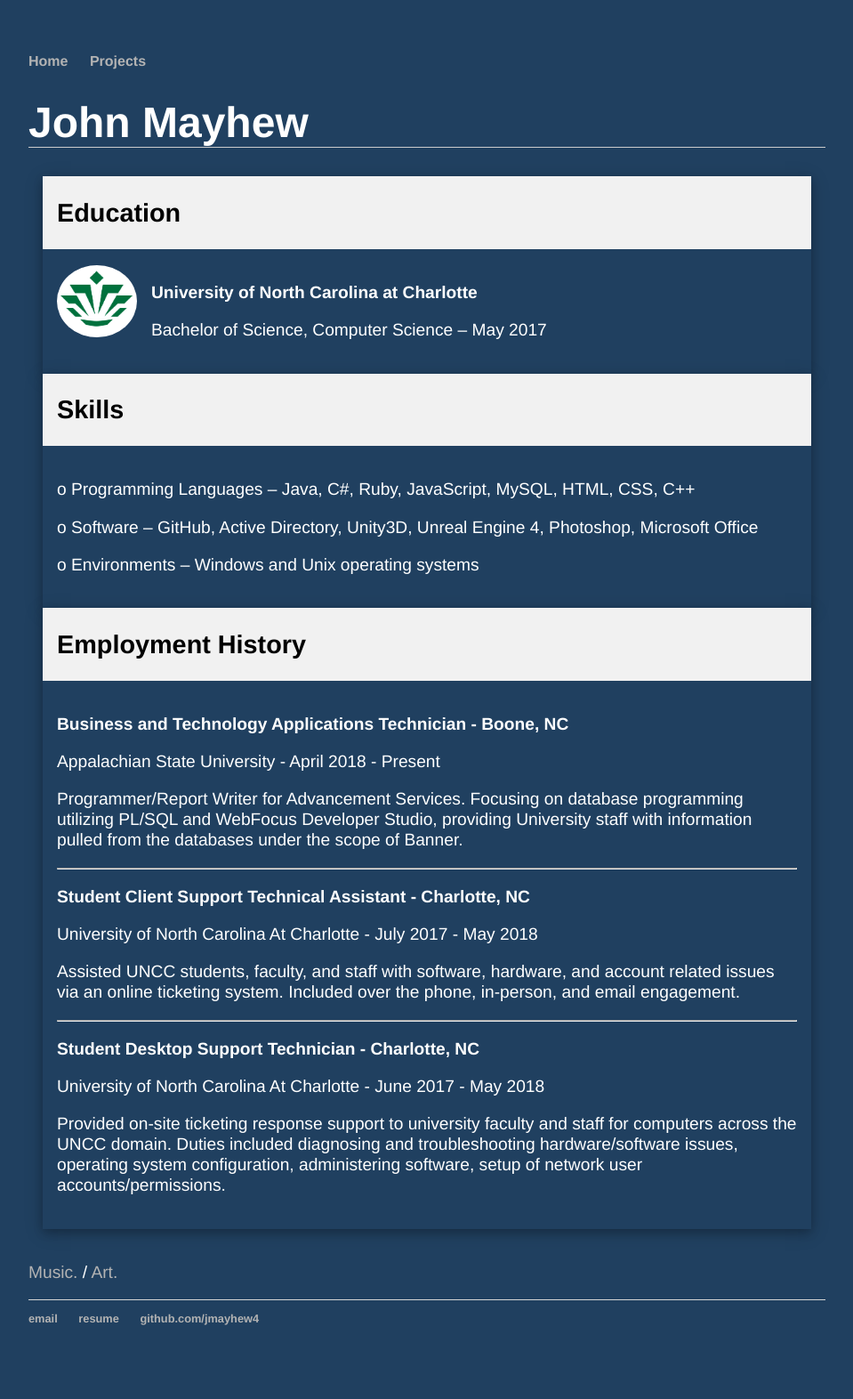
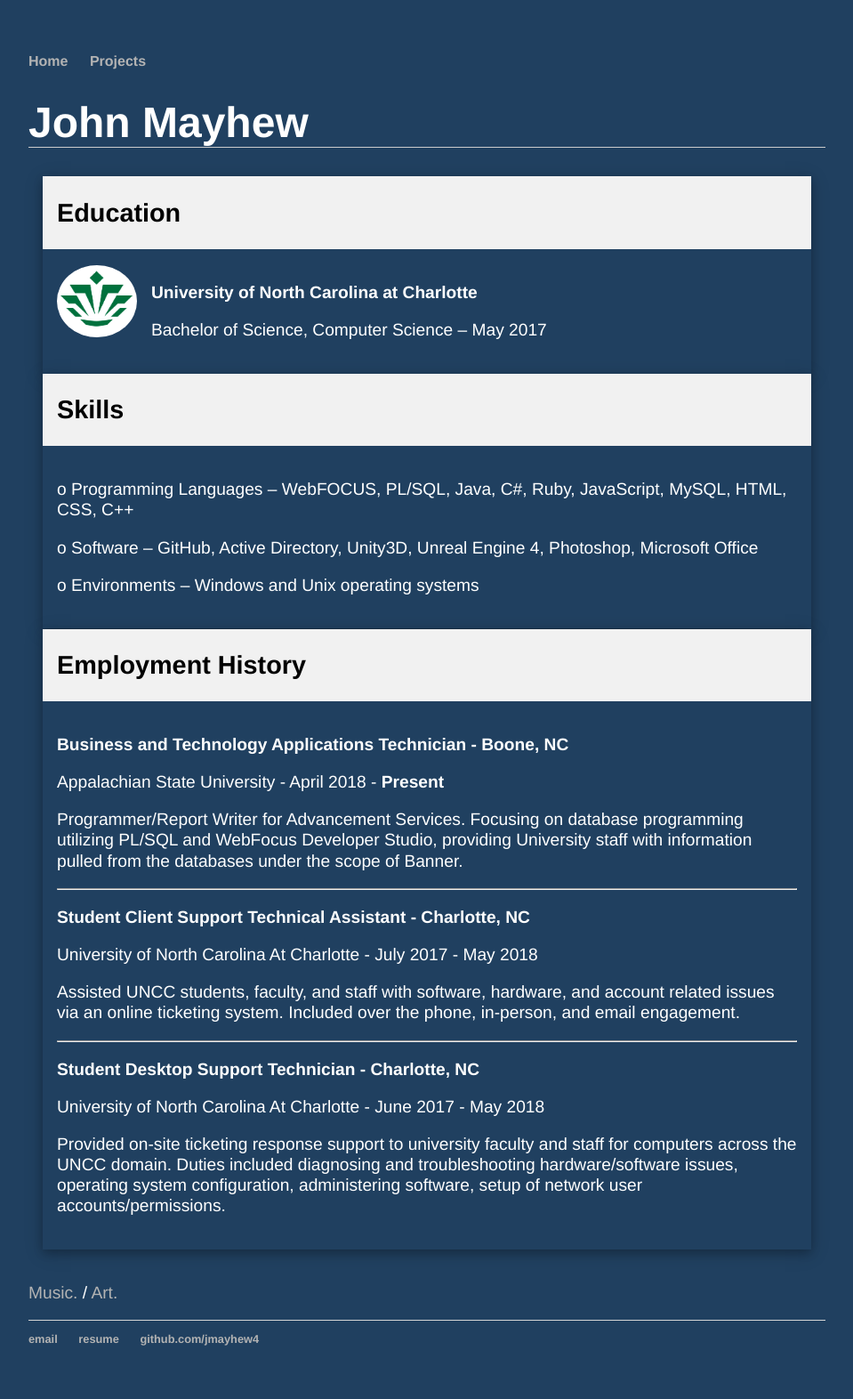
Before and after one commit to jmayhew4/jmayhew4.github.io, a Jekyll site: the page built from index.html, in a window 1280 px wide. Shown: the whole page at 89% size, without its empty margins (160-1119 px from the left). Built offline with Jekyll 4.4.1, drawn with Linux system fonts in a browser that asks for light colours; before the commit the page ends 1549 px from its top, so only the background shows below that.

Commit message:
Update index.html

```diff
--- a/index.html
+++ b/index.html
@@ -40,7 +40,7 @@
     </header>
     <div class="w3-container"><br>
       <!-- <img src="../photos/UNCC.PNG" alt="Avatar" class="w3-left w3-circle w3-margin-right" style="width:90px"> -->
-	<p>o Programming Languages – Java, C#, Ruby, JavaScript, MySQL, HTML, CSS, C++</p>
+	<p>o Programming Languages – WebFOCUS, PL/SQL, Java, C#, Ruby, JavaScript, MySQL, HTML, CSS, C++</p>
         <p>o Software – GitHub, Active Directory, Unity3D, Unreal Engine 4, Photoshop, Microsoft Office</p>
 	<p>o Environments – Windows and Unix operating systems</p><br>
     </div>
@@ -56,7 +56,7 @@
     <div class="w3-container"><br>
       <!-- <img src="../photos/UNCC.PNG" alt="Avatar" class="w3-left w3-circle w3-margin-right" style="width:90px"> -->
 	<p><strong>Business and Technology Applications Technician - Boone, NC</strong></p>
-        <p>Appalachian State University - April 2018 - Present</p>
+	    <p>Appalachian State University - April 2018 - <strong>Present</strong></p>
 	<p>Programmer/Report Writer for Advancement Services. Focusing on database programming utilizing PL/SQL and WebFocus Developer Studio, providing University staff with information pulled from the databases under the scope of Banner.</p><hr>
 
 	<p><strong>Student Client Support Technical Assistant - Charlotte, NC</strong></p>
```
